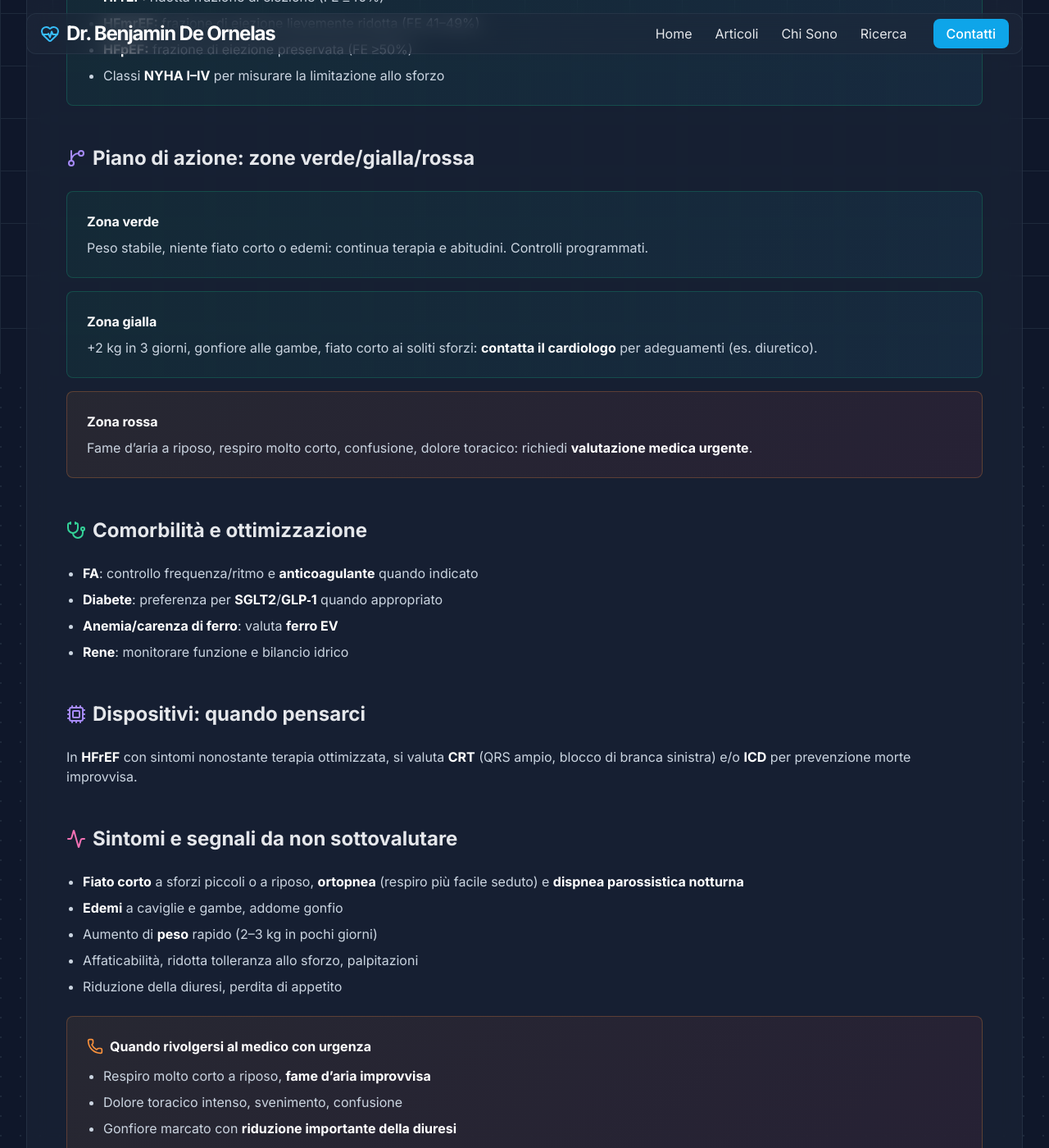
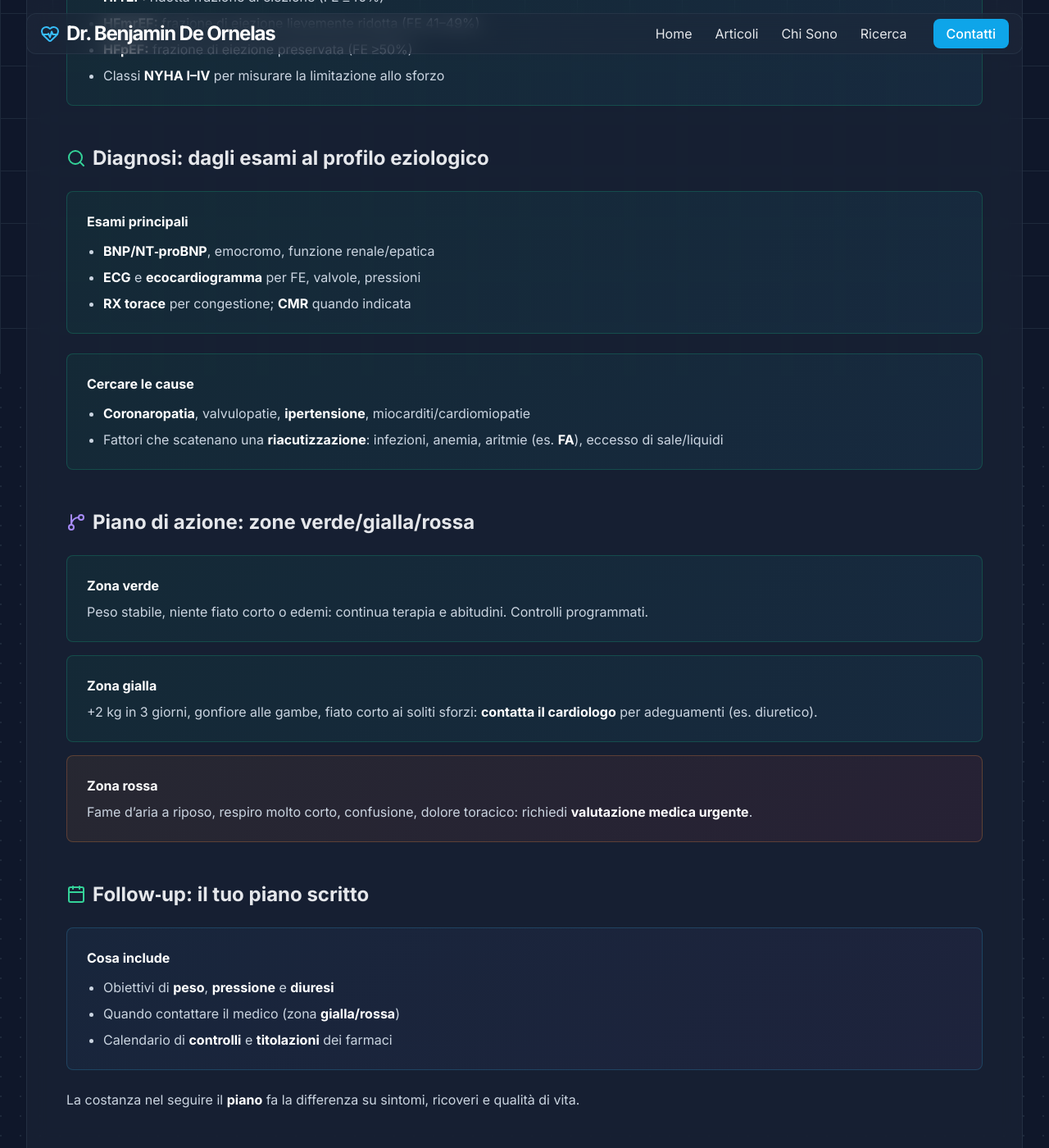
Before and after one commit to bdeornelas/bdeornelas.github.io, a Jekyll site: the page built from articles/scompenso-cardiaco/index.html, in a window 1280 px wide and 1400 px high, scrolled down 944 px. Shown: the whole window at 82% size. Built offline with Jekyll 4.4.1, drawn with Linux system fonts in a browser that asks for light colours; nearby versions of some CDN libraries; some of the changed text lies outside the part shown.

Commit message:
Extend and normalize: HF diagnostic/follow-up sections; adjust reading times for HF, pericardite, miocardite, extrasistoli, colesterolo; fix duplicate closing tag; update index times (angina, scompenso).

```diff
--- a/articles/colesterolo-alto/index.html
+++ b/articles/colesterolo-alto/index.html
@@ -36,7 +36,7 @@ date: 2025-09-10
             </div>
             <div class="flex items-center gap-2">
               <i data-lucide="clock" class="w-4 h-4"></i>
-              12 min di lettura
+              6 min di lettura
             </div>
             <div class="flex items-center gap-2">
               <i data-lucide="tag" class="w-4 h-4"></i>
--- a/articles/extrasistoli/index.html
+++ b/articles/extrasistoli/index.html
@@ -236,7 +236,6 @@ date: 2025-09-22
             Nella maggior parte dei casi le <strong class="text-white">extrasistoli</strong> sono <strong class="text-white">benigne</strong> e si gestiscono con <strong class="text-white">rassicurazione</strong>, stile di vita e pochi accorgimenti. Se frequenti o molto fastidiose, esistono <strong class="text-white">terapie efficaci</strong> e, nei casi selezionati, <strong class="text-white">ablazione</strong>.
           </p>
         </section>
-        </section>
 
       </article>
 
--- a/articles/index.html
+++ b/articles/index.html
@@ -958,7 +958,7 @@ twitter_image: /assets/img/og-card.jpg
                     </span>
                     <span class="flex items-center gap-1">
                       <i data-lucide="clock" class="w-3 h-3"></i>
-                      12 min lettura
+                      6 min lettura
                     </span>
                     <span class="flex items-center gap-1">
                       <i data-lucide="tag" class="w-3 h-3"></i>
@@ -985,7 +985,7 @@ twitter_image: /assets/img/og-card.jpg
                     </span>
                     <span class="flex items-center gap-1">
                       <i data-lucide="clock" class="w-3 h-3"></i>
-                      15 min lettura
+                      6 min lettura
                     </span>
                     <span class="flex items-center gap-1">
                       <i data-lucide="tag" class="w-3 h-3"></i>
--- a/articles/miocardite/index.html
+++ b/articles/miocardite/index.html
@@ -36,7 +36,7 @@ date: 2025-10-13
             </div>
             <div class="flex items-center gap-2">
               <i data-lucide="clock" class="w-4 h-4"></i>
-              13 min di lettura
+              6 min di lettura
             </div>
             <div class="flex items-center gap-2">
               <i data-lucide="tag" class="w-4 h-4"></i>
--- a/articles/pericardite/index.html
+++ b/articles/pericardite/index.html
@@ -36,7 +36,7 @@ date: 2025-10-16
             </div>
             <div class="flex items-center gap-2">
               <i data-lucide="clock" class="w-4 h-4"></i>
-              14 min di lettura
+              6 min di lettura
             </div>
             <div class="flex items-center gap-2">
               <i data-lucide="tag" class="w-4 h-4"></i>
--- a/articles/scompenso-cardiaco/index.html
+++ b/articles/scompenso-cardiaco/index.html
@@ -74,6 +74,28 @@ date: 2025-10-22
 
         <section class="mb-12">
           <h2 class="text-2xl font-bold mb-6 flex items-center gap-2">
+            <i data-lucide="search" class="w-6 h-6 text-emerald-400"></i>
+            Diagnosi: dagli esami al profilo eziologico
+          </h2>
+          <div class="info-step rounded-lg p-6 mb-6">
+            <h3 class="font-bold text-white mb-3">Esami principali</h3>
+            <ul class="text-slate-300 space-y-2 ml-5 list-disc">
+              <li><strong class="text-white">BNP/NT‑proBNP</strong>, emocromo, funzione renale/epatica</li>
+              <li><strong class="text-white">ECG</strong> e <strong class="text-white">ecocardiogramma</strong> per FE, valvole, pressioni</li>
+              <li><strong class="text-white">RX torace</strong> per congestione; <strong class="text-white">CMR</strong> quando indicata</li>
+            </ul>
+          </div>
+          <div class="info-step rounded-lg p-6">
+            <h3 class="font-bold text-white mb-3">Cercare le cause</h3>
+            <ul class="text-slate-300 space-y-2 ml-5 list-disc">
+              <li><strong class="text-white">Coronaropatia</strong>, valvulopatie, <strong class="text-white">ipertensione</strong>, miocarditi/cardiomiopatie</li>
+              <li>Fattori che scatenano una <strong class="text-white">riacutizzazione</strong>: infezioni, anemia, aritmie (es. <strong class="text-white">FA</strong>), eccesso di sale/liquidi</li>
+            </ul>
+          </div>
+        </section>
+
+        <section class="mb-12">
+          <h2 class="text-2xl font-bold mb-6 flex items-center gap-2">
             <i data-lucide="git-branch" class="w-6 h-6 text-violet-400"></i>
             Piano di azione: zone verde/gialla/rossa
           </h2>
@@ -93,6 +115,22 @@ date: 2025-10-22
 
         <section class="mb-12">
           <h2 class="text-2xl font-bold mb-6 flex items-center gap-2">
+            <i data-lucide="calendar" class="w-6 h-6 text-emerald-400"></i>
+            Follow‑up: il tuo piano scritto
+          </h2>
+          <div class="highlight-box rounded-lg p-6 mb-6">
+            <h3 class="font-bold text-white mb-3">Cosa include</h3>
+            <ul class="text-slate-300 space-y-2 ml-5 list-disc">
+              <li>Obiettivi di <strong class="text-white">peso</strong>, <strong class="text-white">pressione</strong> e <strong class="text-white">diuresi</strong></li>
+              <li>Quando contattare il medico (zona <strong class="text-white">gialla/rossa</strong>)</li>
+              <li>Calendario di <strong class="text-white">controlli</strong> e <strong class="text-white">titolazioni</strong> dei farmaci</li>
+            </ul>
+          </div>
+          <p class="text-slate-300">La costanza nel seguire il <strong class="text-white">piano</strong> fa la differenza su sintomi, ricoveri e qualità di vita.</p>
+        </section>
+
+        <section class="mb-12">
+          <h2 class="text-2xl font-bold mb-6 flex items-center gap-2">
             <i data-lucide="stethoscope" class="w-6 h-6 text-emerald-400"></i>
             Comorbilità e ottimizzazione
           </h2>
@@ -101,6 +139,18 @@ date: 2025-10-22
             <li><strong class="text-white">Diabete</strong>: preferenza per <strong class="text-white">SGLT2</strong>/<strong class="text-white">GLP‑1</strong> quando appropriato</li>
             <li><strong class="text-white">Anemia/carenza di ferro</strong>: valuta <strong class="text-white">ferro EV</strong></li>
             <li><strong class="text-white">Rene</strong>: monitorare funzione e bilancio idrico</li>
+          </ul>
+        </section>
+
+        <section class="mt-12">
+          <h2 class="text-2xl font-bold mb-6 flex items-center gap-2">
+            <i data-lucide="link" class="w-6 h-6 text-emerald-400"></i>
+            Potrebbe interessarti
+          </h2>
+          <ul class="text-slate-300 space-y-2 ml-5 list-disc">
+            <li><a class="text-sky-400 hover:text-sky-300 underline" href="/articles/cardiomiopatia-dilatativa/">Cardiomiopatia dilatativa</a>: cause e terapie</li>
+            <li><a class="text-sky-400 hover:text-sky-300 underline" href="/articles/ipertensione-gestione/">Ipertensione</a>: obiettivi e gestione</li>
+            <li><a class="text-sky-400 hover:text-sky-300 underline" href="/articles/fibrillazione-atriale/">Fibrillazione atriale</a>: diagnosi e cura</li>
           </ul>
         </section>
 
```
Also changed, not shown: other parts of articles/extrasistoli/index.html (+1 -1 lines), other parts of articles/scompenso-cardiaco/index.html (+1 -1 lines).
